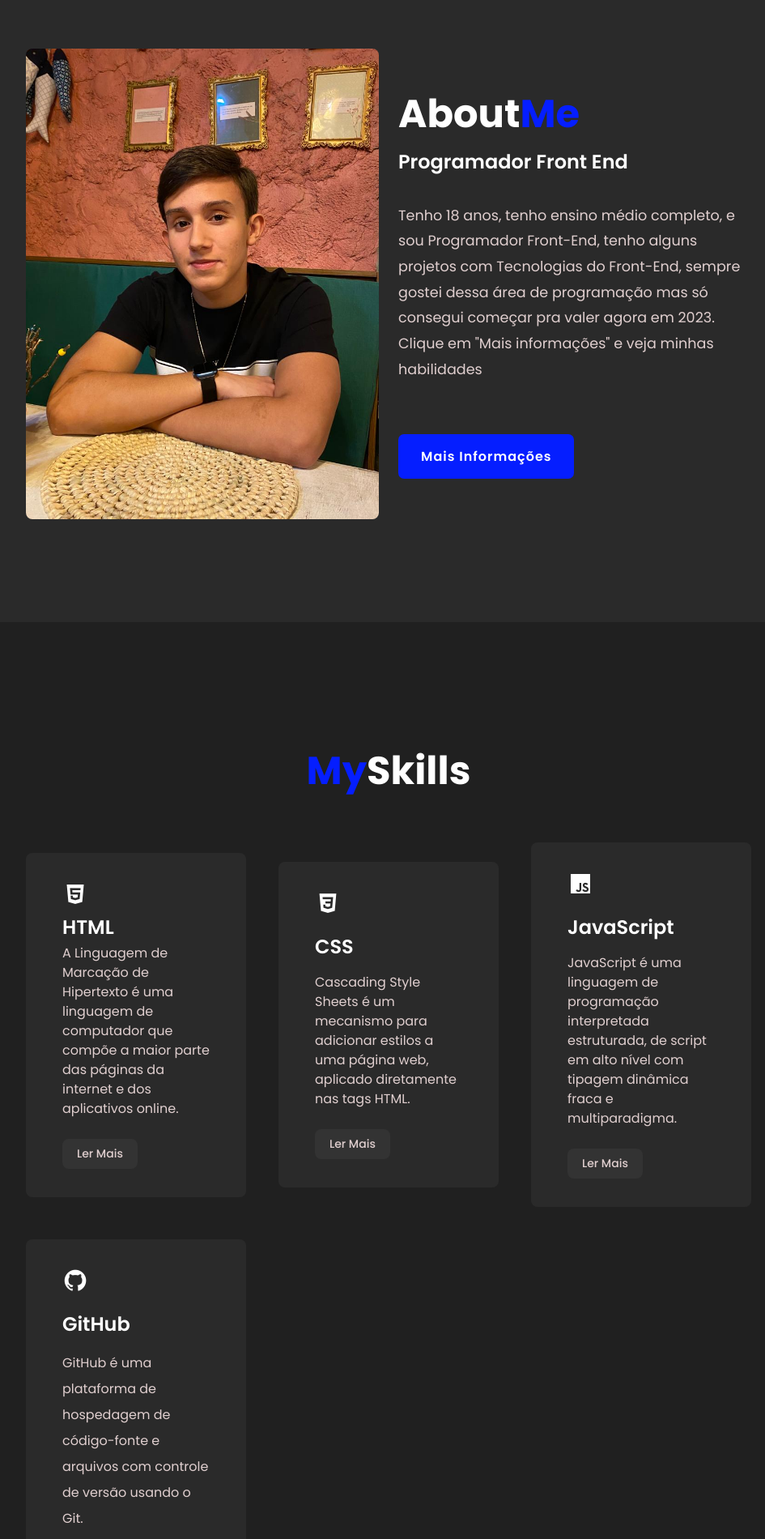
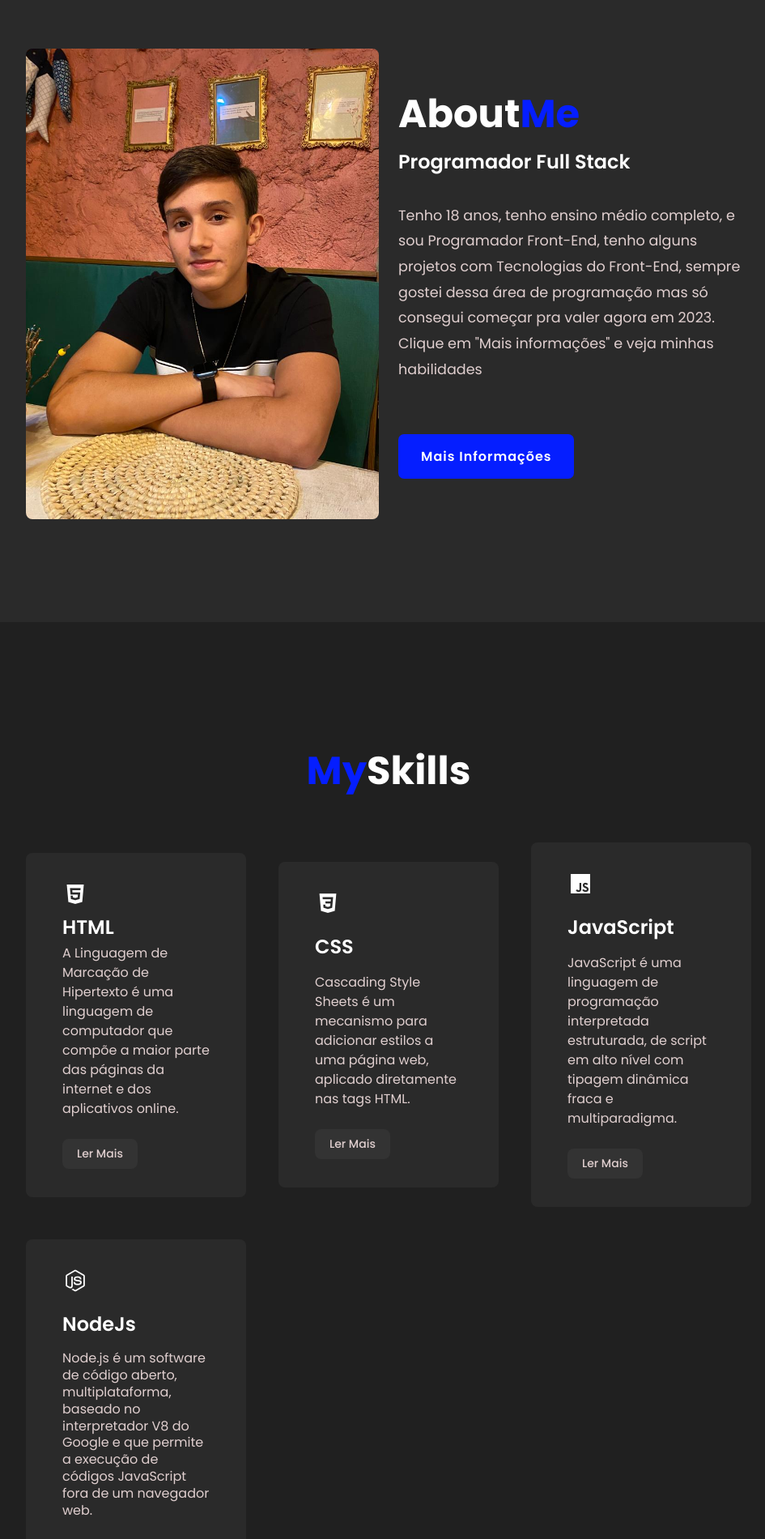
Before and after one commit to joaogabriellisboa/Portif-lio, a plain HTML site: page index.html in a window 1280 px wide. Shown: the part 900-2800 px from the top of the page at 81% size, without its empty margins (160-1105 px from the left). Drawn offline with nearby package versions, Linux system fonts and the light colour scheme.

Commit message:
Atualização-FullStack

```diff
--- a/index.html
+++ b/index.html
@@ -40,7 +40,7 @@
                         <span class="two">Meu nome é</span>
                     </div>
                     <h1 class="h1div">João Gabriel</h1>
-                    <h3>Programador <span>Front End</span></h3>
+                    <h3>Programador <span>Full Stack</span></h3>
                     <p>Veja abaixo um pouco sobre mim,<br>
                         minhas habilidades, meus projetos e o meu contato.</p>
                     <div class="button">
@@ -56,7 +56,7 @@
                     </div>
                     <div class="about-text">
                         <h2>About<span>Me</span></h2>
-                        <h4>Programador Front End</h4>
+                        <h4>Programador Full Stack</h4>
                         <p>Tenho 18 anos, tenho ensino médio completo, e sou Programador Front-End, tenho alguns projetos com Tecnologias do Front-End,
                             sempre gostei dessa área de programação mas só consegui começar pra valer agora em 2023. Clique em "Mais informações" e veja minhas habilidades
                         </p>
@@ -103,10 +103,10 @@
                             </div>
                             <div class="box">
                                 <div class="s-icons">
-                                    <i class='bx bxl-github'></i>
+                                    <i class='bx bxl-nodejs'></i>
                                 </div>
-                                <h3>GitHub</h3>
-                                <p class="p-git">GitHub é uma plataforma de hospedagem de código-fonte e arquivos com controle de versão usando o Git.
+                                <h3>NodeJs</h3>
+                                <p class="p-git">Node.js é um software de código aberto, multiplataforma, baseado no interpretador V8 do Google e que permite a execução de códigos JavaScript fora de um navegador web.
                                     </p>
                                 <a class="read">Ler Mais</a>
                             </div>
@@ -135,8 +135,8 @@
                             <img class="img-conversor" src="./conversor.moedas.jpg" >
                             <div class="layer">
                                 <h5>Conversor De Moedas</h5>
-                                <p>Projeto feito com HTML, CSS e JavaScript (responsivo)</p>
-                                <a href="https://joaogabriellisboa.github.io/Projeto-conversor-de-moedas/" target="_blank"><i class='bx bx-link-external'></i></a>
+                                <p>Projeto feito com HTML, CSS e JavaScript e NodeJs (responsivo)</p>
+                                <a href="https://joaogabriellisboa.github.io/Conversor-Node/" target="_blank"><i class='bx bx-link-external'></i></a>
                             </div>
                         </div>
                         <div class="row">
--- a/style.css
+++ b/style.css
@@ -262,7 +262,7 @@ header.sticky {
 }
 
 .box .p-git{
-    line-height: 2rem;
+    line-height: 1.3rem;
 }
 
 .box .h3-html{
```
